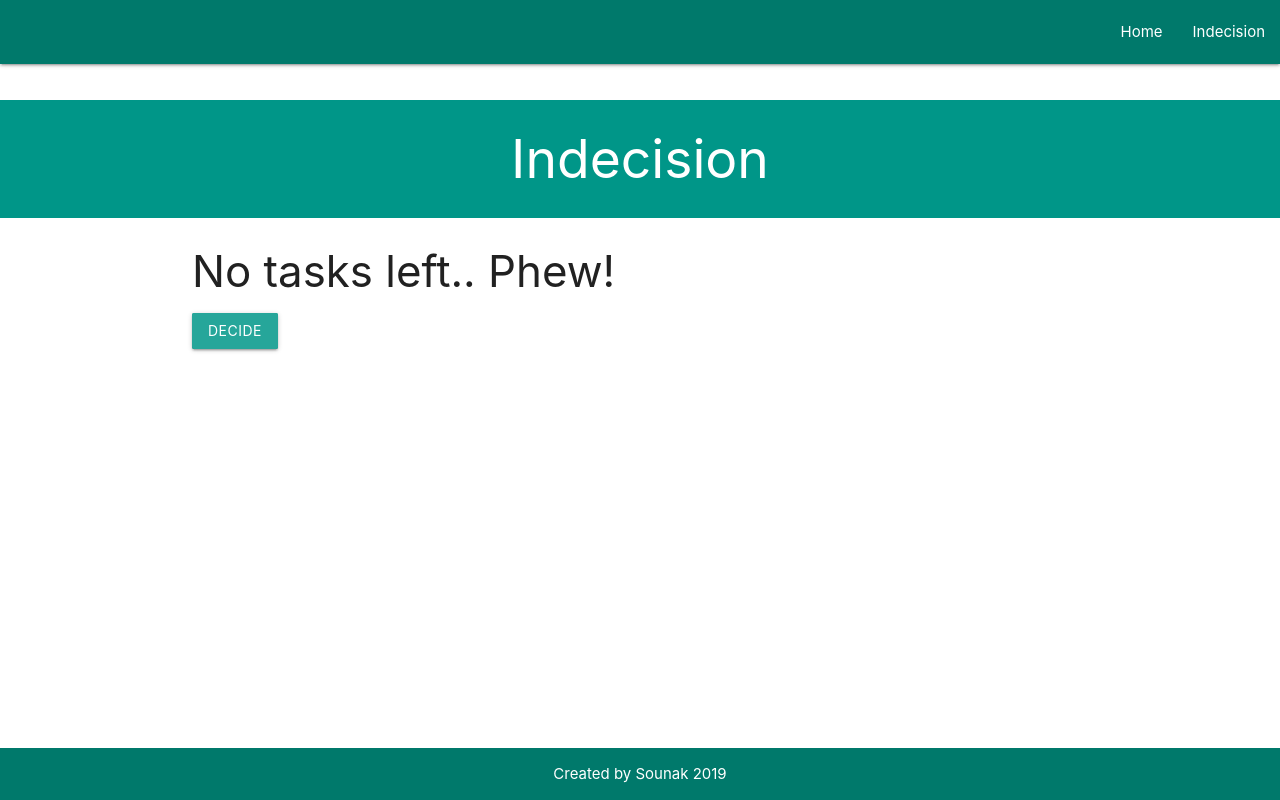
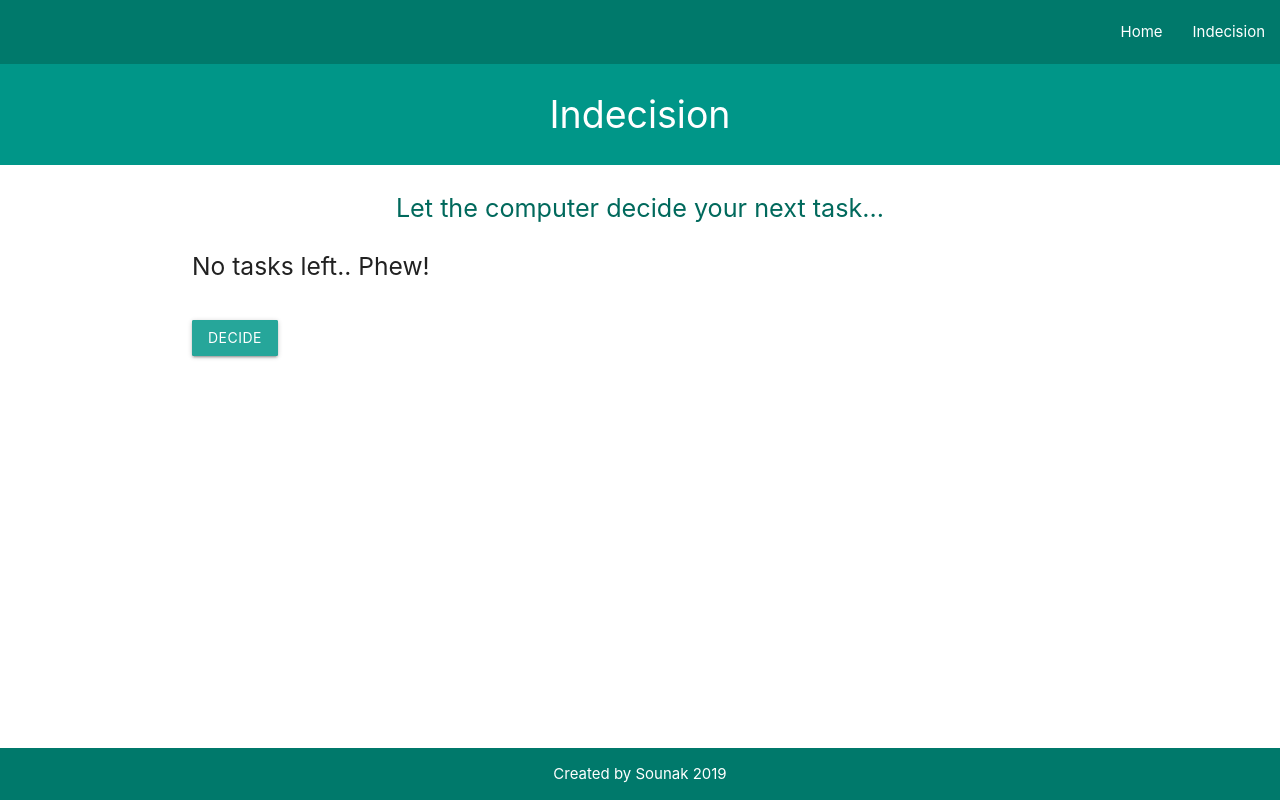
Before and after one commit to kanuos/task-manager, a React (Create React App) app: page /#/decide in a window 1280 px wide. Built offline with nearby package versions, Linux system fonts and the light colour scheme.

Commit message:
adjusting styles

```diff
--- a/package.json
+++ b/package.json
@@ -1,6 +1,6 @@
 {
   "name": "todo-indecision",
-  "homepage": "https://github.com/kanuos/todo-indecision.git",
+  "homepage": "https://kanuos.github.io/task-manager/",
   "version": "0.1.0",
   "private": true,
   "dependencies": {
--- a/src/components/Home.jsx
+++ b/src/components/Home.jsx
@@ -5,7 +5,7 @@ import ListGroup from './ListGroup';
 const Home = ({todos,deleteTodo,getTodo}) => {
     return (
         <div>
-          <h2 className="teal lighten-1 white-text center-align"style={{padding: "2rem 0"}}>
+          <h2 className="teal lighten-1 white-text center-align"style={{padding: "2rem 0",margin:0, fontSize:"2.5rem"}}>
             Task Manager Lite
           </h2>
           <div className="container">
--- a/src/components/Indecision.jsx
+++ b/src/components/Indecision.jsx
@@ -13,12 +13,14 @@ const Indecision = ({todos}) => {
 
     return (
         <div>
-            <h2 className="center teal white-text" style={{padding:"2rem 0"}}>Indecision</h2>
+            <h2 className="center teal white-text"style={{padding: "2rem 0",margin:0, fontSize:"2.5rem"}}>Indecision</h2>
+            <p className="center teal-text text-darken-3 flow-text">
+                Let the computer decide your next task...
+            </p>
+            <div className="container">
+                {todos.length ? <h5>{todos.length} tasks left</h5> : <h5>No tasks left.. Phew!</h5>}
 
-            <div className="container">
-                {todos.length ? <h3>{todos.length} tasks left</h3> : <h3>No tasks left.. Phew!</h3>}
-
-                <button className="btn pulse center"
+                <button className="btn pulse center" style={{margin:"2rem auto"}}
                     onClick={()=>{
                         setDecision(decide());
                         const colors = ['teal','green','red','orange'];
@@ -29,13 +31,13 @@ const Indecision = ({todos}) => {
                     Decide</button>
                 <div>
                     {decision ?
-                        <h3 className="center-align">
+                        <h4 className="center-align">
                             Your next task is &darr;
                             <div className={`${color}-text`}
                                 style={{textTransform: "capitalize"}}>
                                 {decision}
                             </div>
-                        </h3> : <span></span>
+                        </h4> : <span></span>
                     }
                 </div>
             </div>
```
